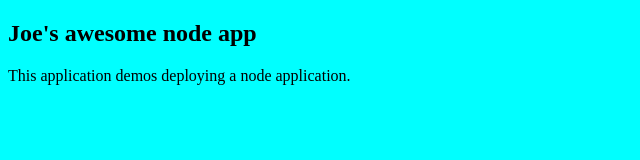
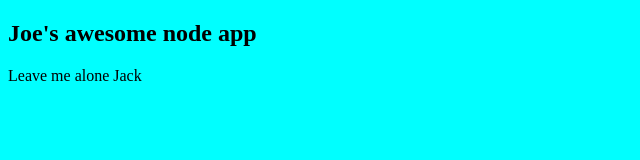
Before and after one commit to JoeCorr95/node_jc, a website: page index.html in a window 1280 px wide. Shown: the whole page, without its empty margins (0-640 px from the left). Drawn offline with Linux system fonts and the light colour scheme.

Commit message:
testing jenkins

```diff
--- a/index.html
+++ b/index.html
@@ -5,6 +5,6 @@
 </head>
 <body style="background-color:aqua">
 <h2>Joe's awesome node app</h2>
-<p>This application demos deploying a node application.</p>
+<p>Leave me alone Jack</p>
 </body>
 </html>
```
